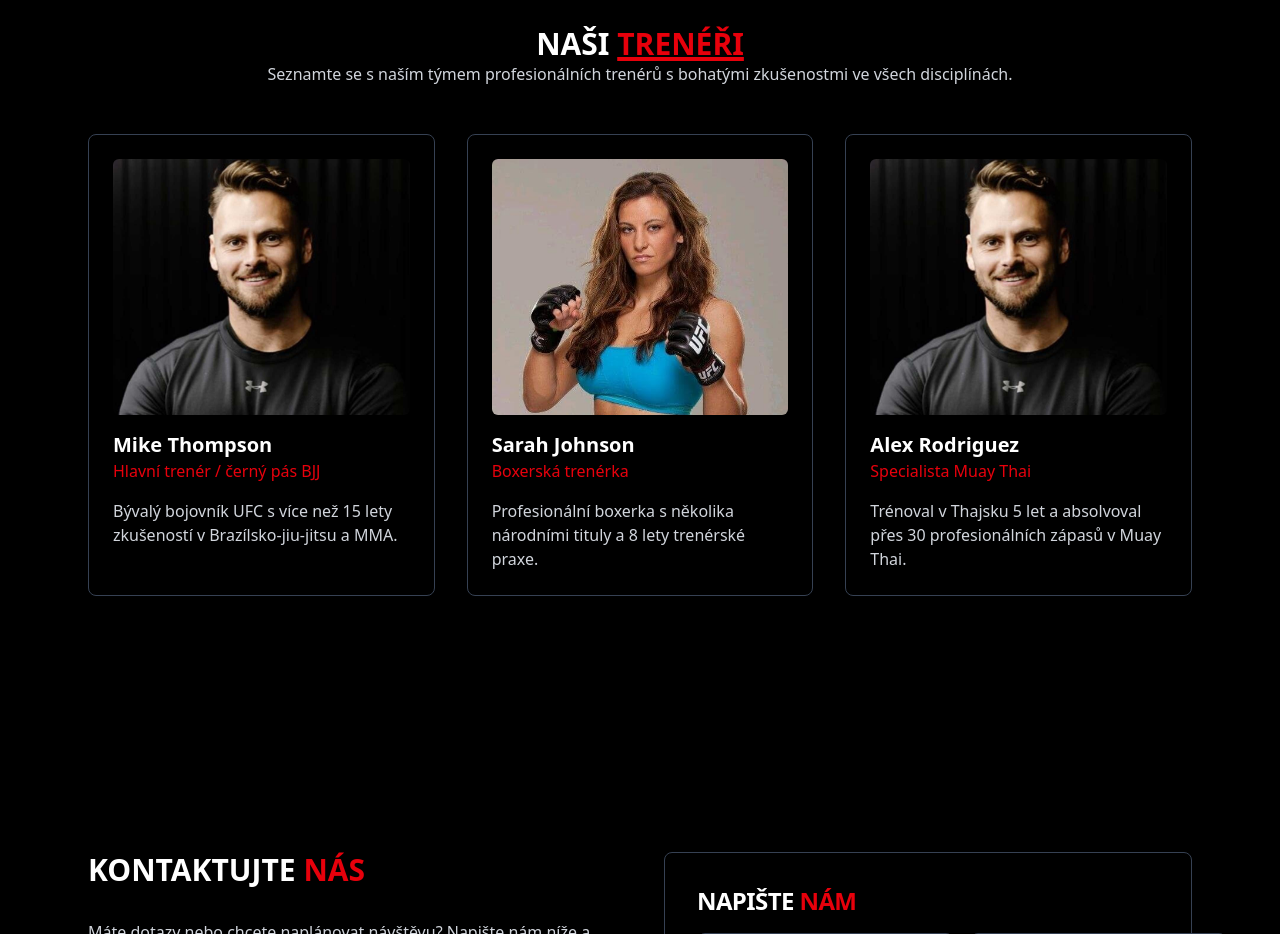
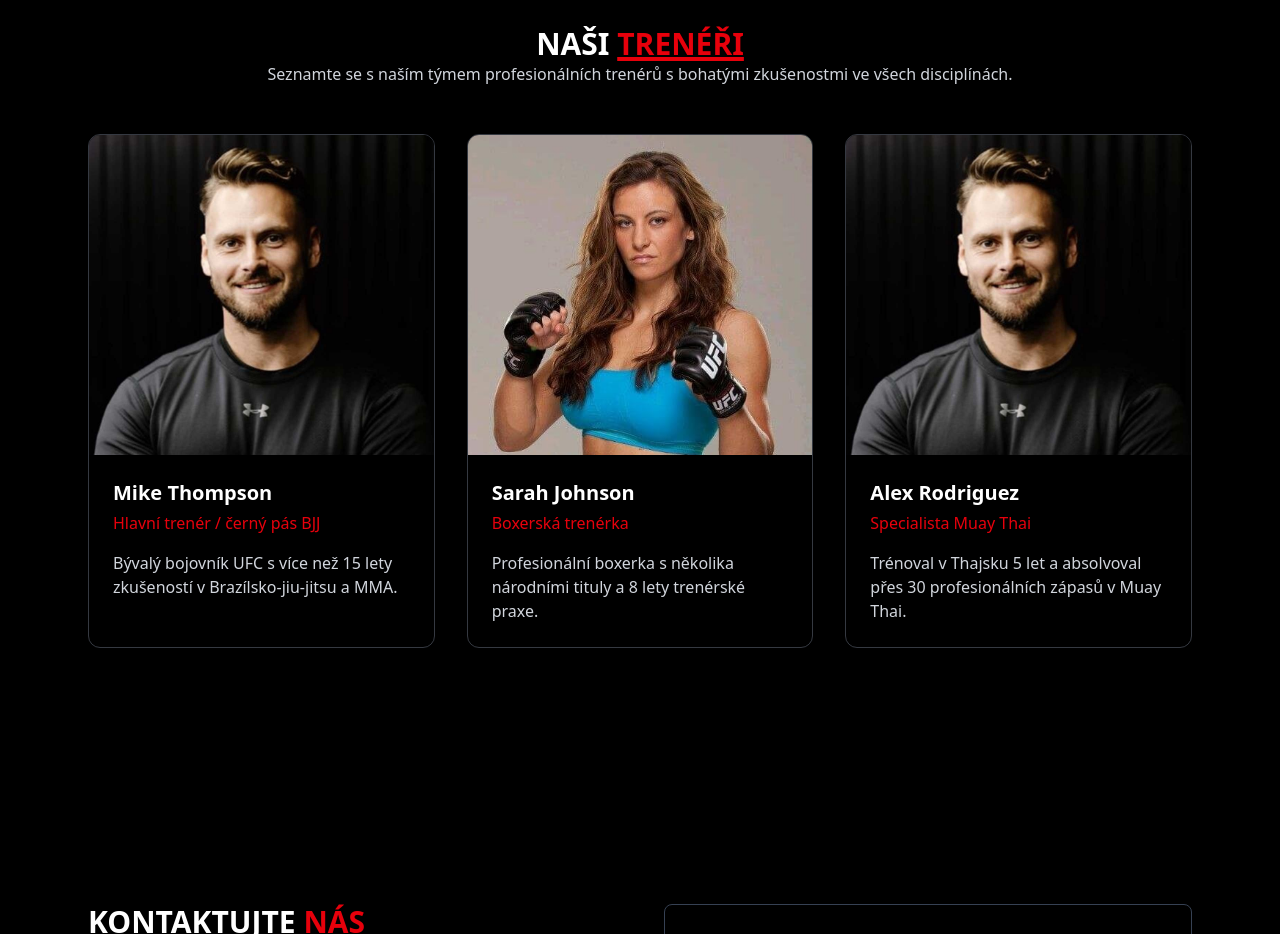
Before and after one commit to Danvizualizujeme/CSC6, a SvelteKit app in the folder CSC6/: page / in a window 1280 px wide. Shown: the part 2180-3114 px from the top of the page. Built offline with nearby package versions, Linux system fonts and the light colour scheme.

Commit message:
(Change) Karty trenéru na homepage

```diff
--- a/CSC6/src/routes/+page.svelte
+++ b/CSC6/src/routes/+page.svelte
@@ -150,7 +150,6 @@
 </script>
 
 <main class="bg-black text-white space-y-32">
-
   <!-- HERO -->
   <section class="relative bg-cover bg-center h-[600px]" style="background-image:url('/images/mma-hero.jpg')">
     <div class="absolute inset-0 bg-black/70"></div>
@@ -162,8 +161,12 @@
         Přidej se do CSC MMA klubu a trénuj s nejlepšími bojovníky a trenéry. Nabízíme komplexní programy pro všechny úrovně.
       </p>
       <div class="mt-6 flex flex-wrap gap-4">
-        <a href="/rozpis" class="bg-red-600 hover:bg-red-700 transition px-6 py-3 rounded font-semibold">ZOBRAZIT ROZPIS</a>
-        <a href="/kontakt" class="border border-white hover:bg-white hover:text-black transition px-6 py-3 rounded font-semibold">PŘIPOJ SE</a>
+        <a href="/rozpis" class="bg-red-600 hover:bg-red-700 transition px-6 py-3 rounded font-semibold">
+          ZOBRAZIT ROZPIS
+        </a>
+        <a href="/kontakt" class="border border-white hover:bg-white hover:text-black transition px-6 py-3 rounded font-semibold">
+          PŘIPOJ SE
+        </a>
       </div>
     </div>
   </section>
@@ -208,20 +211,22 @@
   <section id="schedule" class="container mx-auto px-6 max-w-6xl space-y-6">
     <div class="text-center">
       <h2 class="text-3xl font-bold">ROZPIS <span class="text-red-600">TRÉNINKŮ</span></h2>
-      <p class="text-gray-300">Prohlédněte si náš týdenní rozpis a vyberte si tréninky podle svých potřeb a dostupností.</p>
+      <p class="text-gray-300">
+        Prohlédněte si náš týdenní rozpis a vyberte si tréninky podle svých potřeb a dostupností.
+      </p>
     </div>
     <div class="overflow-x-auto">
       <table class="min-w-full text-left border-collapse">
         <thead>
           <tr>
             {#each days as d, i}
-              <th class="px-4 py-2" class:bg-red-600={i>0} class:text-white={i>0}>{d}</th>
+              <th class="px-4 py-2" class:bg-red-600={i > 0} class:text-white={i > 0}>{d}</th>
             {/each}
           </tr>
         </thead>
         <tbody>
           {#each schedule as row, ri}
-            <tr class:bg-gray-800={ri%2===0}>
+            <tr class:bg-gray-800={ri % 2 === 0}>
               {#each row as cell}
                 <td class="px-4 py-2 border-t border-gray-700">{cell}</td>
               {/each}
@@ -231,23 +236,35 @@
       </table>
     </div>
     <div class="text-center">
-      <a href="#join" class="bg-red-600 hover:bg-red-700 transition px-8 py-3 rounded font-semibold">OBJEDNEJTE SI ZKUŠEBNÍ TRÉNINK</a>
+      <a href="#join" class="bg-red-600 hover:bg-red-700 transition px-8 py-3 rounded font-semibold">
+        OBJEDNEJTE SI ZKUŠEBNÍ TRÉNINK
+      </a>
     </div>
   </section>
 
   <!-- OUR TRAINERS -->
   <section class="container mx-auto px-6 py-16 max-w-6xl">
     <div class="text-center mb-12">
-      <h2 class="text-3xl font-bold">NAŠI <span class="text-red-600 underline decoration-red-600 decoration-4">TRENÉŘI</span></h2>
-      <p class="text-gray-300">Seznamte se s naším týmem profesionálních trenérů s bohatými zkušenostmi ve všech disciplínách.</p>
+      <h2 class="text-3xl font-bold">
+        NAŠI <span class="text-red-600 underline decoration-red-600 decoration-4">TRENÉŘI</span>
+      </h2>
+      <p class="text-gray-300">
+        Seznamte se s naším týmem profesionálních trenérů s bohatými zkušenostmi ve všech disciplínách.
+      </p>
     </div>
     <div class="grid grid-cols-1 md:grid-cols-3 gap-8">
       {#each trainers as t}
-        <div class="bg-black p-6 rounded-lg border border-gray-700 hover:scale-105 transform transition">
-          <img src={t.image} alt={t.name} class="w-full h-64 object-cover rounded-md mb-4" />
-          <h3 class="text-xl font-semibold text-white">{t.name}</h3>
-          <p class="text-red-600 mb-4">{t.role}</p>
-          <p class="text-gray-300">{t.description}</p>
+        <div class="overflow-hidden rounded-xl transform transition hover:scale-105 border border-gray-500/50">
+          <img
+            src={t.image}
+            alt={t.name}
+            class="w-full h-80 object-cover"
+          />
+          <div class="p-6">
+            <h3 class="text-xl font-semibold text-white">{t.name}</h3>
+            <p class="text-red-600 mt-1 mb-4">{t.role}</p>
+            <p class="text-gray-300">{t.description}</p>
+          </div>
         </div>
       {/each}
     </div>
@@ -258,7 +275,9 @@
     <!-- Levá strana: text + info -->
     <div class="space-y-8">
       <h2 class="text-3xl font-bold">KONTAKTUJTE <span class="text-red-600">NÁS</span></h2>
-      <p class="text-gray-300">Máte dotazy nebo chcete naplánovat návštěvu? Napište nám níže a my se ozveme co nejdříve.</p>
+      <p class="text-gray-300">
+        Máte dotazy nebo chcete naplánovat návštěvu? Napište nám níže a my se ozveme co nejdříve.
+      </p>
       <div class="space-y-4 text-gray-200 text-sm">
         <div><strong>Naše adresa</strong><br />Ulice Bojovníků 123, Combat City, ČR</div>
         <div><strong>Telefon</strong><br />+420 123 456 789</div>
```
